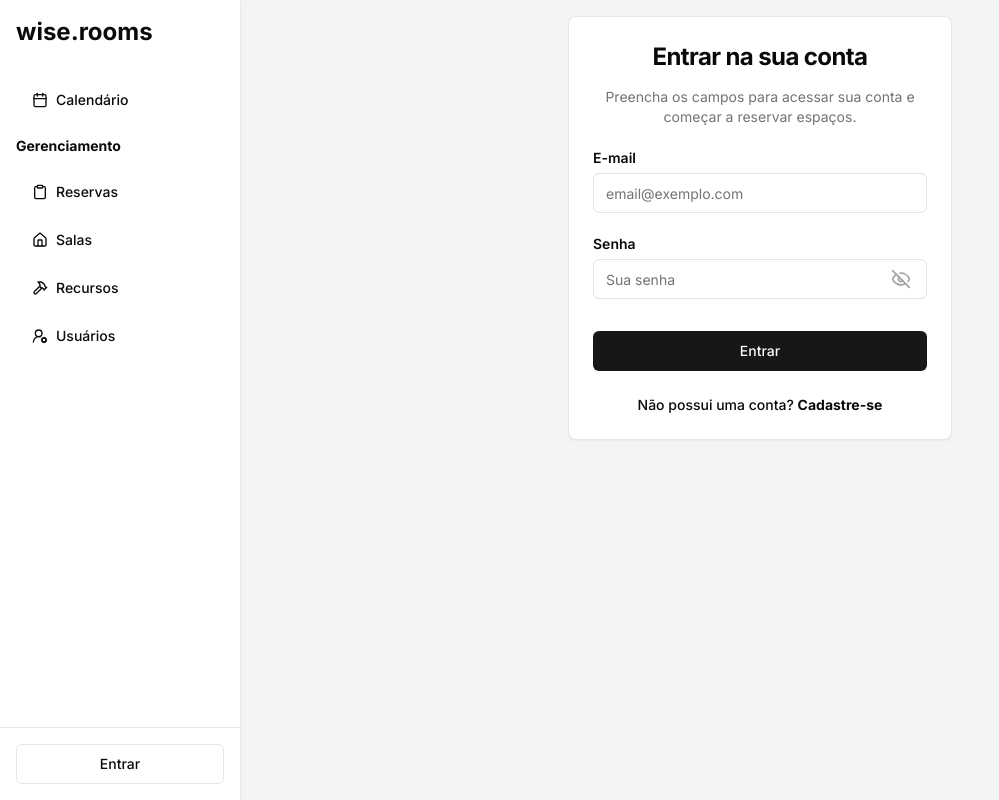
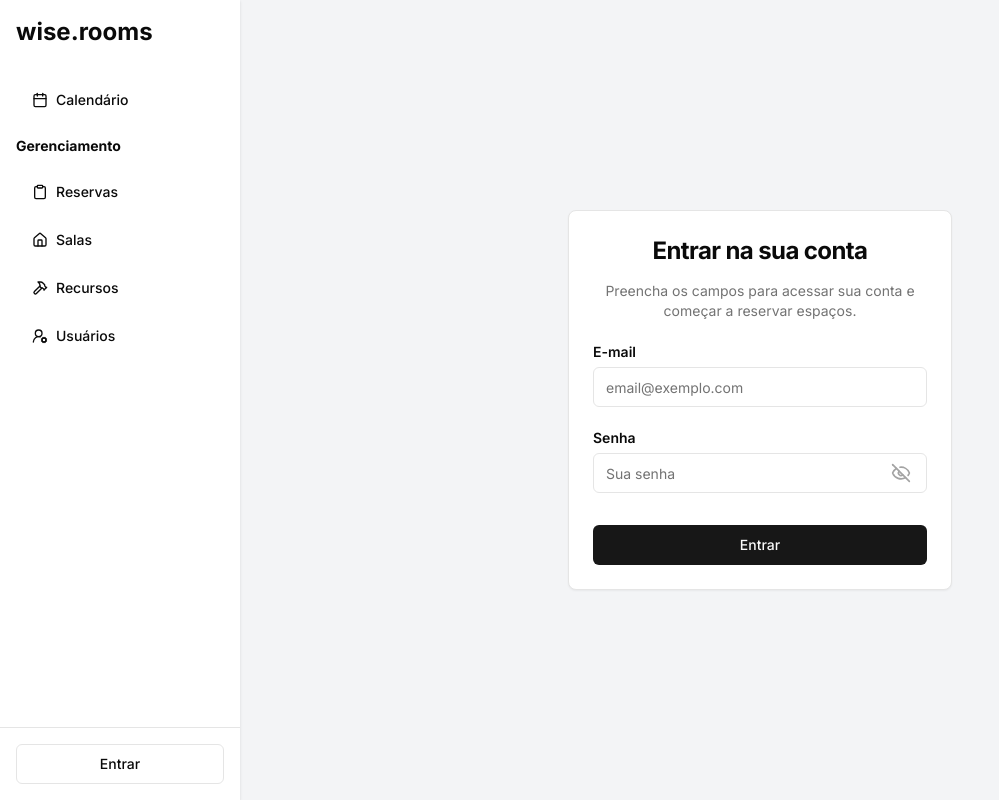
Before and after one commit to samuelgomes0/wise-rooms, a Next.js app in the folder client/: page /entrar in a window 1280 px wide. Shown: the whole page, without its empty margins (0-999 px from the left). Built offline with nearby package versions, Linux system fonts and the light colour scheme.

Commit message:
♻️ (page.tsx): remove a seção de cadastro da página de login para simplificar a UI ♻️ (layout.tsx): remove o preenchimento da classe main para um layout mais limpo

```diff
--- a/client/src/app/entrar/page.tsx
+++ b/client/src/app/entrar/page.tsx
@@ -39,7 +39,7 @@
   };
 
   return (
-    <main className="w-full  flex justify-center items-center">
+    <main className="w-full h-full flex justify-center items-center">
       <Link href={"/"} className="absolute top-8 left-8">
         <ArrowLeft size={24} />
       </Link>
@@ -93,12 +93,6 @@
               <Button type="submit" className="mt-2">
                 Entrar
               </Button>
-              <Label className="text-sm text-center">
-                Não possui uma conta? {""}
-                <Link href="/cadastrar" className="font-bold">
-                  Cadastre-se
-                </Link>
-              </Label>
             </form>
           </Form>
         </CardContent>
--- a/client/src/app/layout.tsx
+++ b/client/src/app/layout.tsx
@@ -23,7 +23,7 @@
       <body className={`${inter.className} bg-gray-100 flex min-h-screen`}>
         <AuthProvider>
           <Sidebar />
-          <main className="flex-1 p-4">{children}</main>
+          <main className="flex-1">{children}</main>
           <Toaster />
         </AuthProvider>
       </body>
```
